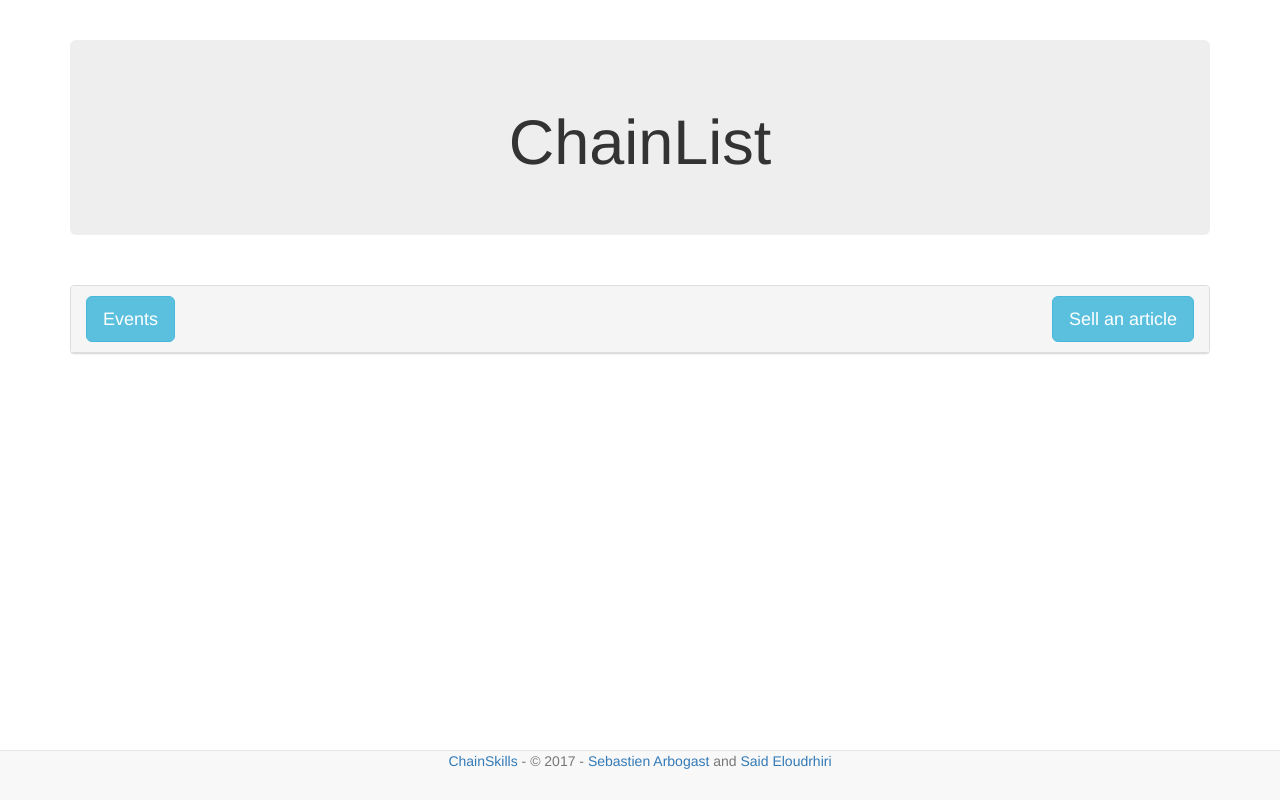
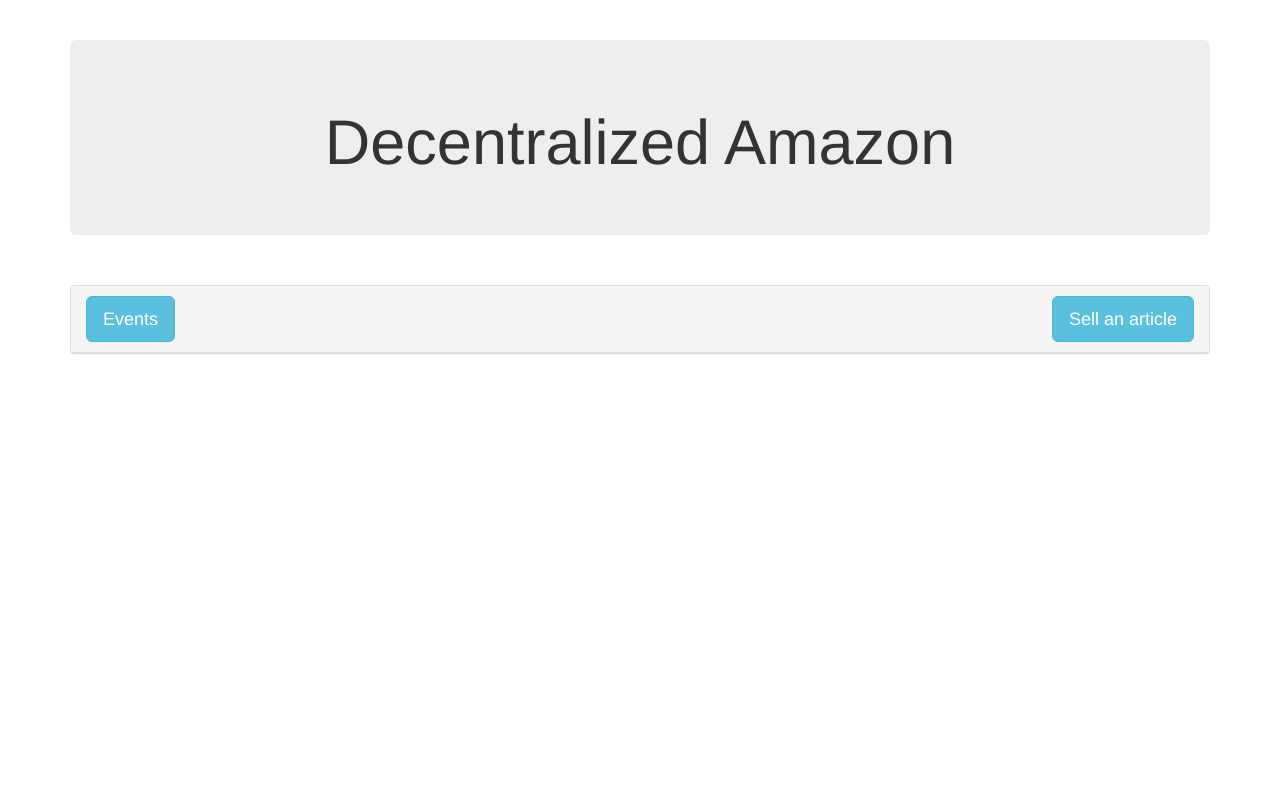
Before and after one commit to william2958/decentralized_amazon, a website: page docs/index.html in a window 1280 px wide. Drawn offline with nearby package versions, Linux system fonts and the light colour scheme.

Commit message:
Adding frontend files to Github Pages

```diff
--- a/docs/index.html
+++ b/docs/index.html
@@ -6,7 +6,7 @@
     <meta http-equiv="X-UA-Compatible" content="IE=edge">
     <meta name="viewport" content="width=device-width, initial-scale=1">
     <!-- The above 3 meta tags *must* come first in the head; any other head content must come *after* these tags -->
-    <title>ChainList from ChainSkills</title>
+    <title>Decentralized Amazon</title>
 
     <!-- Bootstrap -->
     <link href="css/bootstrap.min.css" rel="stylesheet">
@@ -26,7 +26,7 @@
 <body>
 <div class="container">
     <div class="jumbotron text-center">
-        <h1>ChainList</h1>
+        <h1>Decentralized Amazon</h1>
     </div>
 
     <div class="col-md-12" id="article-list">
@@ -112,14 +112,6 @@
     </div>
 </div>
 
-<div id="footer" class="container">
-    <nav class="navbar navbar-default navbar-fixed-bottom">
-        <div class="navbar-inner navbar-content-center text-center">
-            <p class="text-muted" credit><a href="http://chainskills.com">ChainSkills</a> - &copy; 2017 - <a href="https://twitter.com/sarbogast">Sebastien Arbogast</a> and <a href="https://twitter.com/eloudsa">Said Eloudrhiri</a></p>
-        </div>
-    </nav>
-</div>
-
 
 <!-- jQuery (necessary for Bootstrap's JavaScript plugins) -->
 <script src="https://ajax.googleapis.com/ajax/libs/jquery/1.12.4/jquery.min.js"></script>
```
